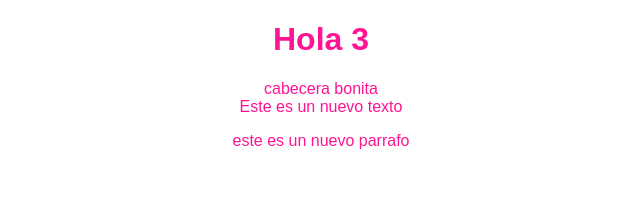
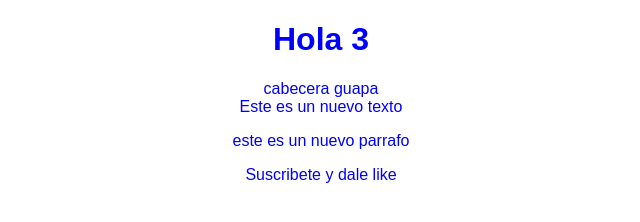
Before and after one commit to ivancastro/hyperBlog, a plain HTML site: page index.html in a window 1280 px wide. Shown: the whole page, without its empty margins (319-959 px from the left). Drawn offline with Linux system fonts and the light colour scheme.

Commit message:
Agregué suscripción, cambié la cabecera y puse todo el texto azul

```diff
--- a/css/style.css
+++ b/css/style.css
@@ -1,5 +1,5 @@
 body {
-  color: deeppink;
+  color: blue;
   text-align: center;
   font-family: Arial;
 }
--- a/index.html
+++ b/index.html
@@ -10,10 +10,11 @@
     <h1>Hola 3</h1>
     <div id="container">
         <div id="cabecera">
-            cabecera bonita
+            cabecera guapa
         </div>
         Este es un nuevo texto
         <p>este es un nuevo parrafo</p>
+        <p>Suscribete y dale like</p>
     </div>
 </body>
 </html>
```
